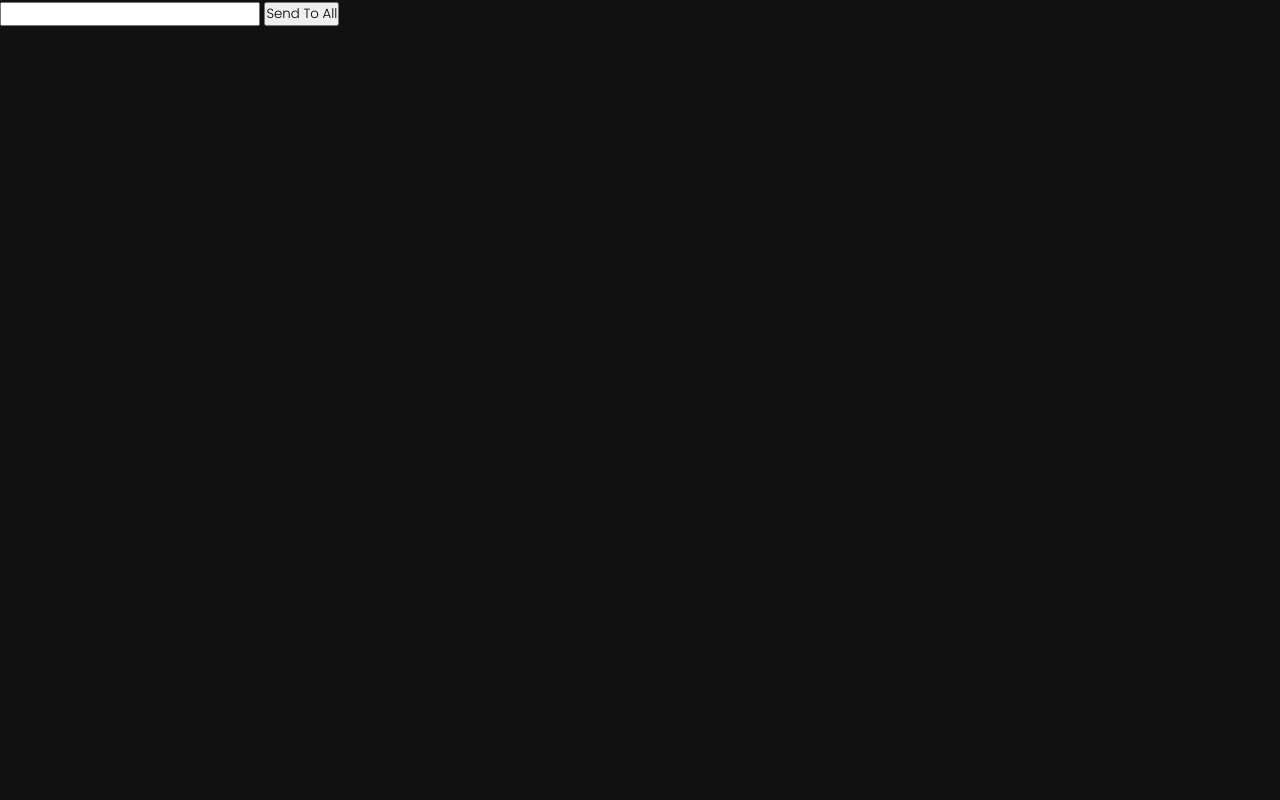
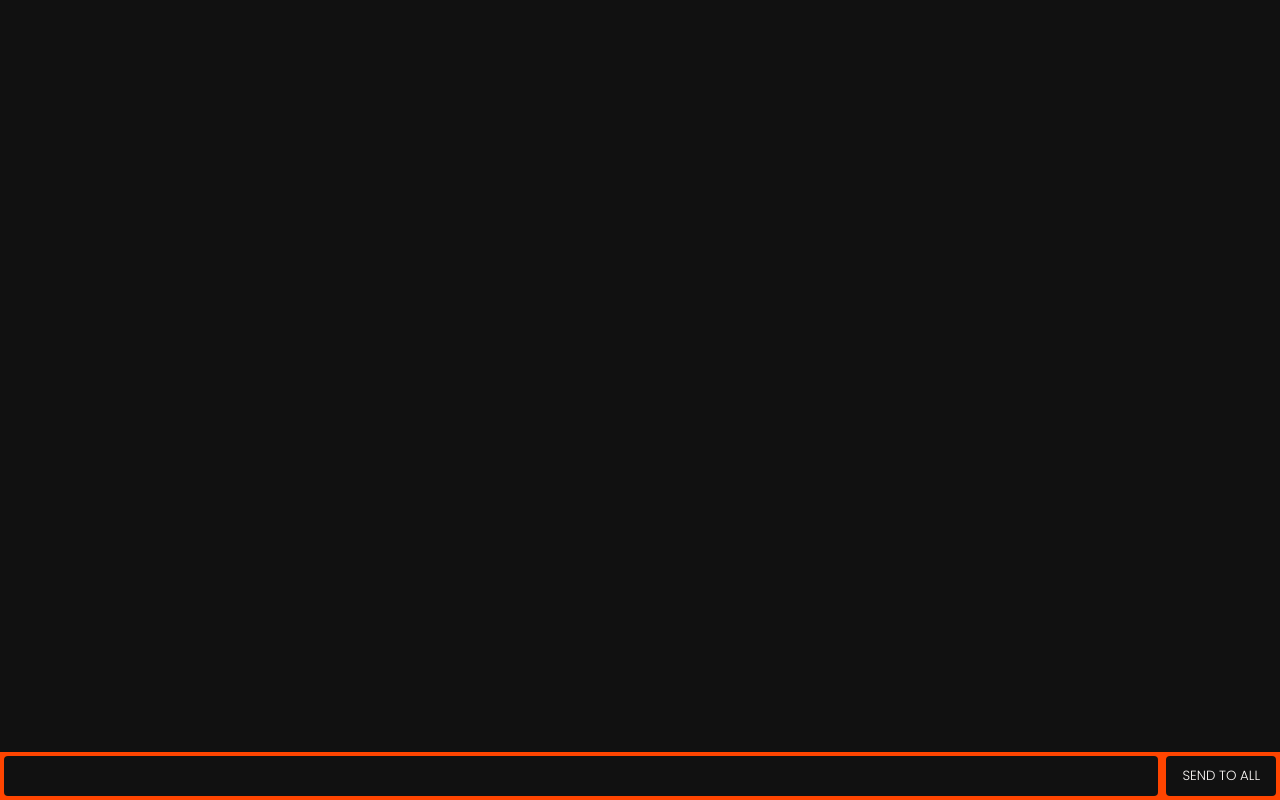
Before and after one commit to Nimira43/Piraeus, a website: page symposia/client/index.html in a window 1280 px wide. Drawn offline with Linux system fonts and the light colour scheme; a web font is replaced by a local one.

Commit message:
Styling completed for now.

```diff
--- a/symposia/client/styles.css
+++ b/symposia/client/styles.css
@@ -5,7 +5,6 @@
   font-weight: 300;
   padding: 0;
   margin: 0;
-  box-sizing: border-box;
   text-decoration: none;
   list-style-type: none;
 }
@@ -14,11 +13,10 @@
   --dark: #111;
   --light: #fffcfa;
   --main: #ff4500;
+  --grey-dark: #333;
 }
 
 body {
-  width: 100%;
-  height: 100vh;
   background-color: var(--dark);
   color: var(--light);
 }
@@ -27,8 +25,46 @@ body {
   font-family: 'Edu VIC WA NT Beginner', sans-serif;
 }
 
+#group-message-form {
+  background: var(--main);
+  position: fixed;
+  bottom: 0;
+  left: 0;
+  right: 0;
+  display: flex;
+  height: 3rem;
+  box-sizing: border-box;
+  backdrop-filter: blur(10px);
+}
 
+#group-message-input {
+  background-color: var(--dark);
+  color: var(--light);
+  border: none;
+  padding: 0 1rem;
+  flex-grow: 1;
+  border-radius: 0.25rem;
+  margin: 0.25rem;
+  outline: none;
+}
 
-#group-message-form {
-  background:
+#group-message-input:focus {
+  outline: none;
 }
+
+#group-message-form button {
+  background: var(--dark);
+  color: var(--light);
+  text-transform: uppercase;
+  border: 0.25rem;
+  border-radius: 0.25rem;
+  outline: none;
+  margin: 0.25rem;
+  padding: 0 1rem;
+  cursor: pointer;
+  transition: color 0.5s ease-in;
+}
+
+#group-message-form button:hover {
+  color: var(--main);
+}
```
